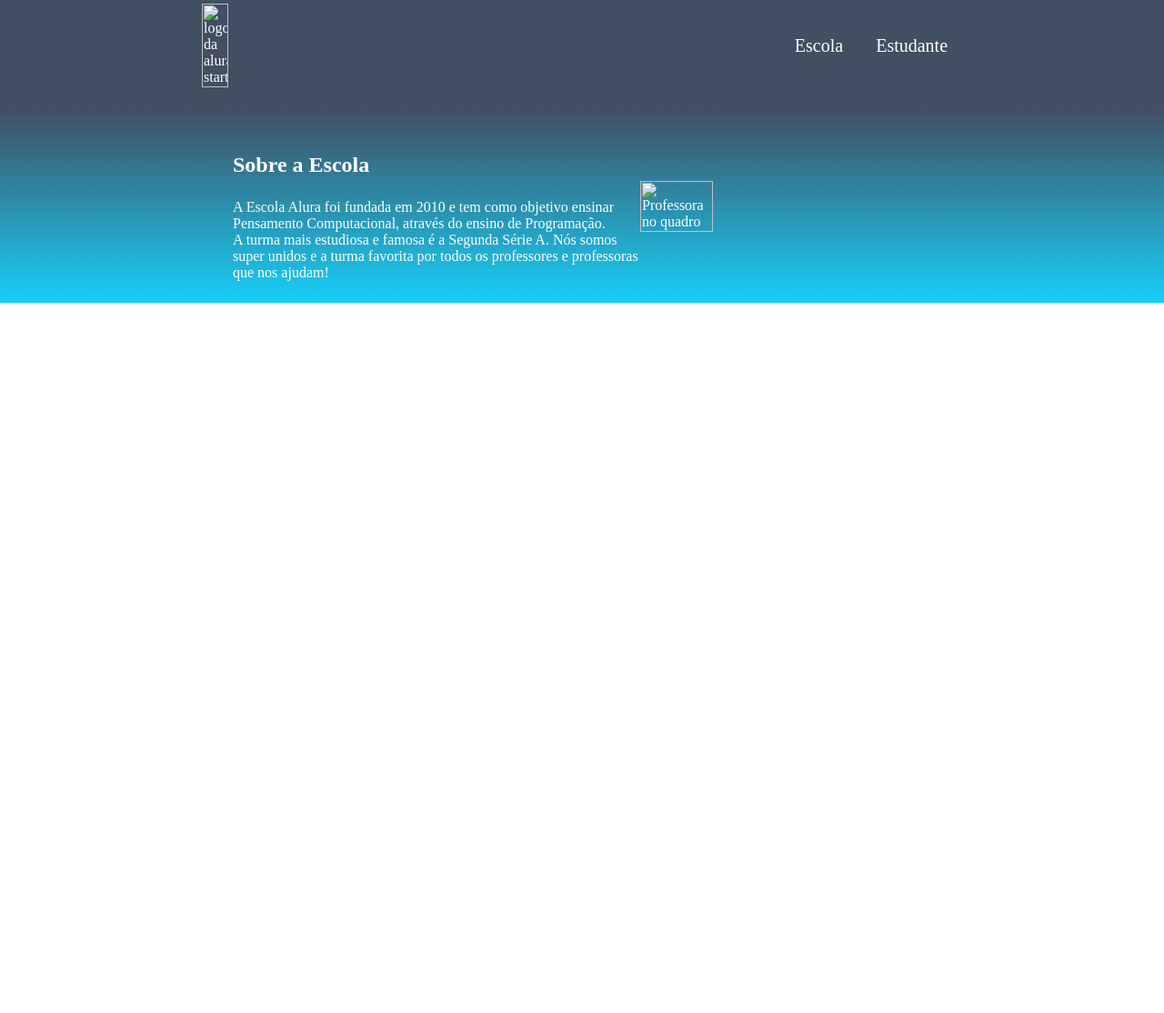
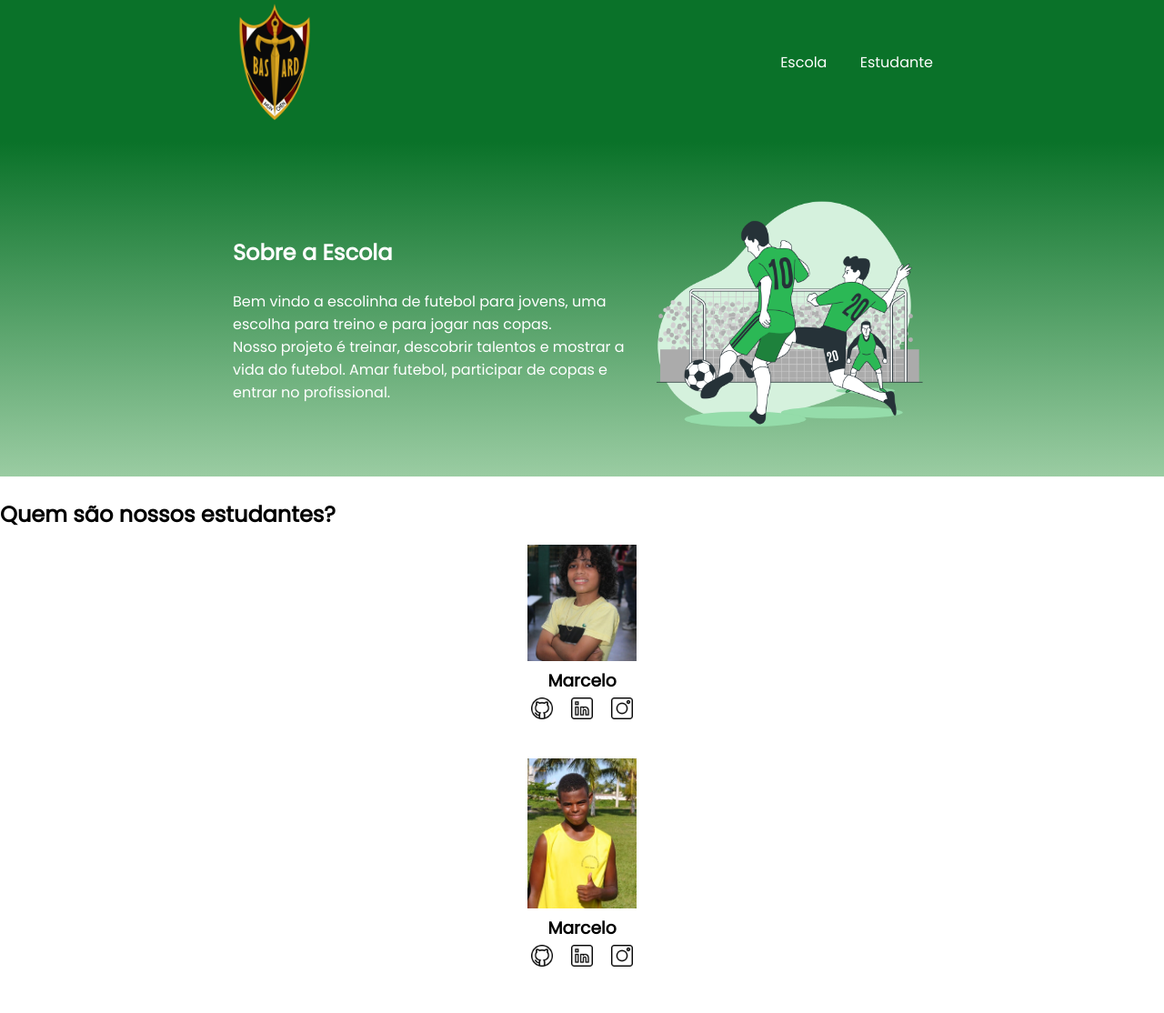
Before and after one commit to quelzinho/projeto, a plain HTML site: page index.html in a window 1280 px wide. Shown: the part 20-1134 px from the top of the page at 91% size. Before the commit the page ends 800 px from the top, so only its background shows below. Drawn offline with Linux system fonts and the light colour scheme.

Commit message:
Add files via upload

```diff
--- a/index.html
+++ b/index.html
@@ -1,29 +1,51 @@
+<!DOCTYPE html>
 <html lang="en">
 <head>
     <meta charset="UTF-8">
     <meta http-equiv="X-UA-Compatible" content="IE=edge">
     <meta name="viewport" content="width=device-width, initial-scale=1.0">
-    <title>Document</title>
+    <title>Equipe Alura Start</title>
     <link rel="stylesheet" href="style.css">
+    <link rel="preconnect" href="https://fonts.googleapis.com">
+    <link rel="preconnect" href="https://fonts.gstatic.com" crossorigin>
+    <link href="https://fonts.googleapis.com/css2?family=Poppins&display=swap" rel="stylesheet">
 </head>
 <body>
     <header class="cabecalho">
-        <img class="cabecalho-imagem" src="alurastart logo.png" alt="logo da alura start">
+        <img class="cabecalho-imagem" src="bastard.webp" alt="logo da escola">
         <ul class="cabecalho-lista">
             <li class="cabecalho-lista-item">Escola</li>
             <li class="cabecalho-lista-item">Estudante</li>
         </ul>
     </header>
-
-
     <section class="escola">
         <div class="escola-div-conteudo">
             <h2 class="escola-titulo">Sobre a Escola</h2>
-            <p class="escola-texto-um">A Escola Alura foi fundada em 2010 e tem como objetivo ensinar Pensamento Computacional, através do ensino de  Programação.</p>
-            <p class="escola-texto-dois">A turma mais estudiosa e famosa é a Segunda Série A. Nós somos super unidos e a turma favorita por todos os professores e professoras que nos ajudam!</p>
+            <p class="escola-texto-um">Bem vindo a escolinha de futebol para jovens, uma escolha para treino e para jogar nas copas.</p>
+            <p class="escola-texto-dois">Nosso projeto é treinar, descobrir talentos e mostrar a vida do futebol. Amar futebol, participar de copas e entrar no profissional.</p>
         </div>
-        <img class="escola-imagem" src="Formula-bro.png" alt="Professora no quadro">
+        <img class="escola-imagem" src="Soccer-bro.png" alt="imagem dos alunos jogando futebol">
+    </section>
+    <section class="estudante">
+        <h2 class="estudante-titulo">Quem são nossos estudantes?</h2>
+        <div class="estudante-todos">
+        <span></span>
+        <div class="estudante-div">
+            <img class="estudante-imagem" src="Bruno.jpg" alt="foto do bruno">
+            <h3 class="estudante-nome">Marcelo</h3>
+            <a href="https://github.com/bruno"><img class="estudante-icone" src="github.png" alt="icone github"></a>
+            <a href="https://linkedin.com/bruno"><img class="estudante-icone" src="linkedin.png" alt="icone linkedin"></a>
+            <a href="https://instagram.com/bruno"><img class="estudante-icone" src="instagram.png" alt="icone instagram"></a>
+        </div>
+        <div class="estudante-div">
+            <img class="estudante-imagem" src="Lucas.jpg" alt="foto do lucas">
+            <h3 class="estudante-nome">Marcelo</h3>
+            <a href="https://github.com/lucas"><img class="estudante-icone" src="github.png" alt="icone github"></a>
+            <a href="https://linkedin.com/lucas"><img class="estudante-icone" src="linkedin.png" alt="icone linkedin"></a>
+            <a href="https://instagram.com/lucas"><img class="estudante-icone" src="instagram.png" alt="icone instagram"></a>
+        </div>
+
+    </div>
     </section>
 </body>
-
 </html>
--- a/style.css
+++ b/style.css
@@ -1,10 +1,12 @@
-* {
+*{
     margin: 0;
     padding: 0;
 }
-
+body {
+    font-family: 'Poppins', sans-serif;
+}
 .cabecalho {
-    background-color: #424E61;
+    background-color: #0a7229;
     color: white;
     display: flex;
     justify-content: space-around;
@@ -13,13 +15,13 @@
 }
 
 .cabecalho-imagem{
-    width: 15%;
+    width: 10%;
 }
 
 .cabecalho-lista-item{
     display: inline-block;
     margin: 0 16px;
-    font-size: 20px;
+    font-size: 16px;
 }
 
 .escola-imagem{
@@ -27,7 +29,7 @@
 }
 
 .escola{
-    background-image: linear-gradient(#424E61,#16CFF8);
+    background-image: linear-gradient(#0a7229,#9acca2);
     color:white;
     display: flex;
     justify-content: center;
@@ -38,6 +40,25 @@
 .escola-div-conteudo{
     width: 35%;
 }
+
+
 .escola-titulo{
     padding: 24px 0;
 }
+
+.estudante{
+    padding: 24px 0;
+}
+.estudante-imagem{
+    width: 120px;
+}
+
+.estudante-icone{
+    width: 24px;
+    padding: 4px 8px;
+}
+
+.estudante-div{
+    text-align: center;
+    padding: 16px 0;
+}
```
Also changed, not shown: Bruno.jpg (added), Lucas.jpg (added), Soccer-bro.png (added), bastard.webp (added), github.png (added), instagram.png (added), linkedin.png (added).
